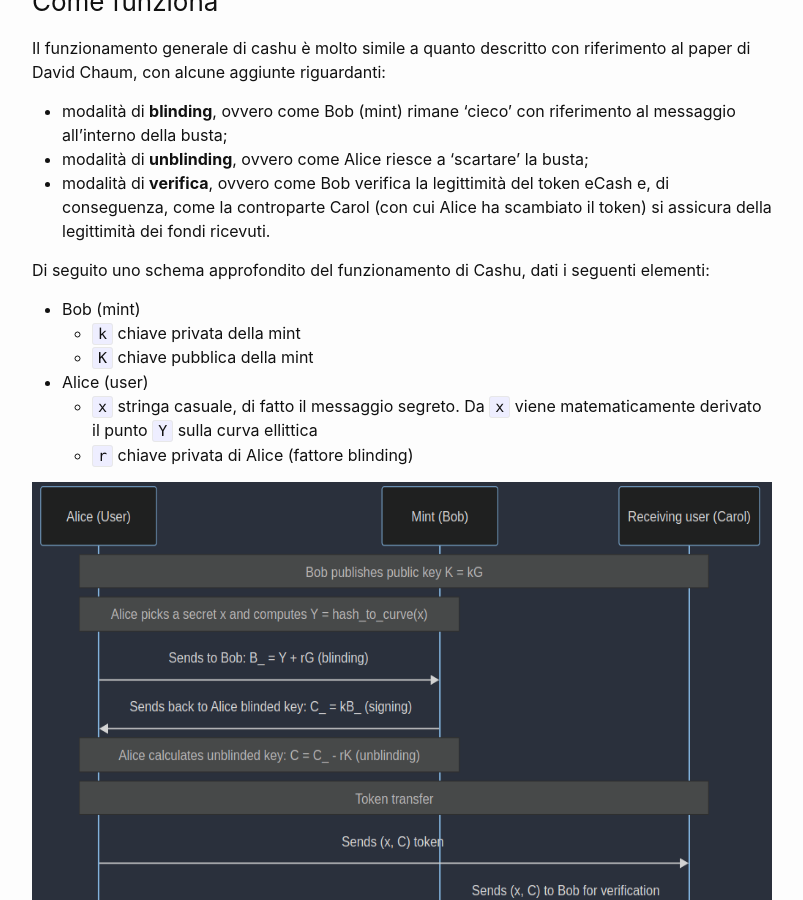
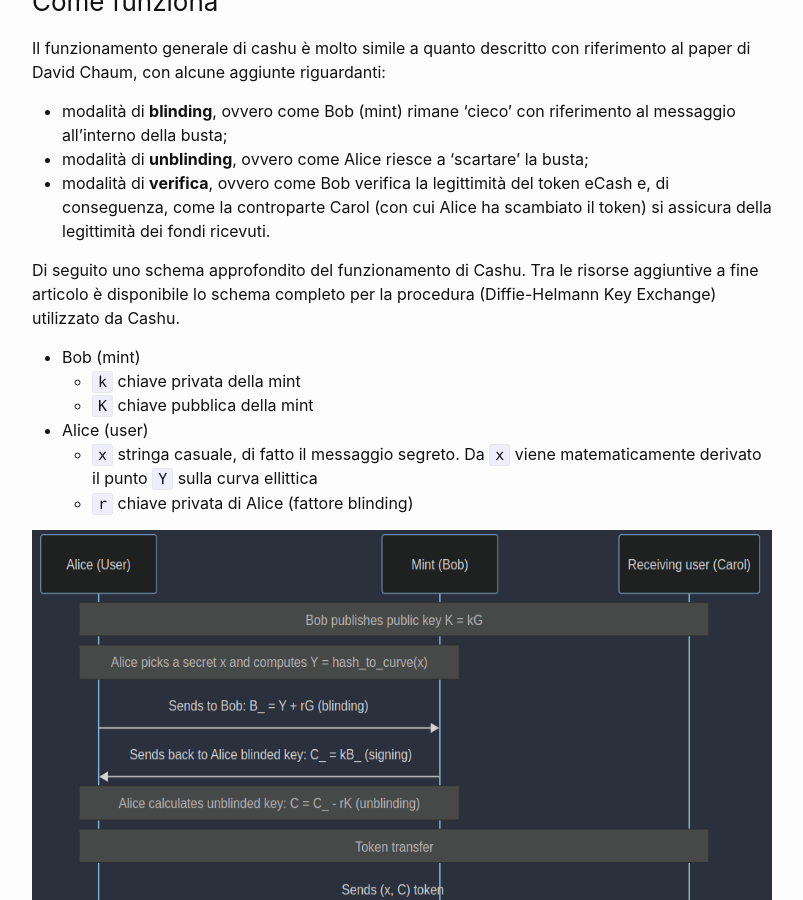
Before and after one commit to FiliTol/FiliTol.github.io, a Jekyll site: the page built from _posts/2024-01-01-eCash-Cashu-Bitcoin.md, in a window 1280 px wide and 900 px high, scrolled down 5989 px. Shown: the whole window, without its empty margins (238-1041 px from the left). Built offline with Jekyll 4.4.1, drawn with Linux system fonts in a browser that asks for light colours; some of the changed text lies outside the part shown.

Commit message:
Add detailed pdf to new article resources  (#7)
* Added new article

* Renamed article file

* Added blog post with redirection to HodlersClub.it blog post

* Added new article draft!

* Edit

* Edit

* Edit

* Edit

* Edit

* Edit

* Edit

* Edit

* Edit

* Edit

* Edit

* Edit

* Edit

* Added section with Bitcoin summary

* Edit

* Added scheme

* Edit

* Edit

* Edit

* edit

* edit

* edit

* edit

* edit

* edit

* edit

* edit

* edit

* edit

* edit

* edit

* edit

* edit

* Edit

* Edit

* Edit - removing test plugin for translation

* Edit - removed translation plugin

* Finished draft of cashu article

* Changed date for article

* Fixed duplicated article

* Add docs scheme for Diffie Helmann Key Exchange in Cashu

* Added pdf content to article about Cashu

```diff
--- a/_posts/2024-01-01-eCash-Cashu-Bitcoin.md
+++ b/_posts/2024-01-01-eCash-Cashu-Bitcoin.md
@@ -137,7 +137,7 @@ Il funzionamento generale di cashu è molto simile a quanto descritto con riferi
 - modalità di **unblinding**, ovvero come Alice riesce a 'scartare' la busta;
 - modalità di **verifica**, ovvero come Bob verifica la legittimità del token eCash e, di conseguenza, come la controparte Carol (con cui Alice ha scambiato il token) si assicura della legittimità dei fondi ricevuti.
 
-Di seguito uno schema approfondito del funzionamento di Cashu, dati i seguenti elementi:
+Di seguito uno schema approfondito del funzionamento di Cashu. Tra le risorse aggiuntive a fine articolo è disponibile lo schema completo per la procedura (Diffie-Helmann Key Exchange) utilizzato da Cashu.
 
 - Bob (mint)
     - `k` chiave privata della mint
@@ -211,6 +211,11 @@ Nonostante i decenni, la soluzione proposta da Chaum si riconferma una tecnologi
 - <a href="https://docs.cashu.space/" target="_blank">Cashu documentation [website]</a>
 - <a href="https://www.youtube.com/watch?v=VwMzNE1D3so" target="_blank">Chaumian eCash in Bitcoin - Cashu & Fedimint - Adam Gibson aka waxwing [youtube]</a>
 
+## Risorse aggiuntive
+
+Per chiarire ulteriormente la procedura di minting e verifica del token utilizzata in Cashu allego uno schema riassuntivo contenente le formule estese.
+
+<object data="/assets/docs/scheme.pdf" width="600" height="800" type='application/pdf'/>
 
 <div class="post-categories">
   {% if post %}
```
Also changed, not shown: 1 other file.
